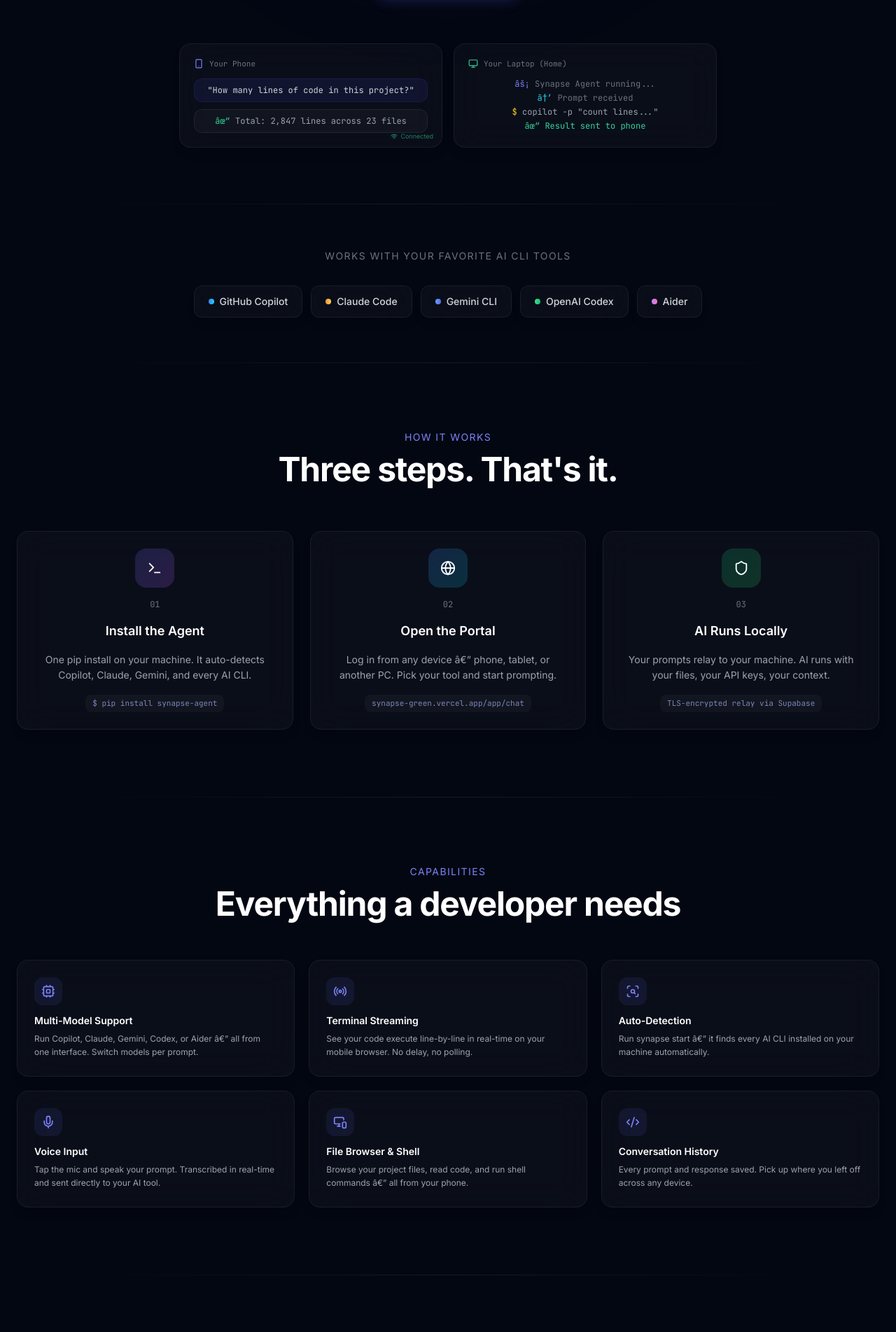
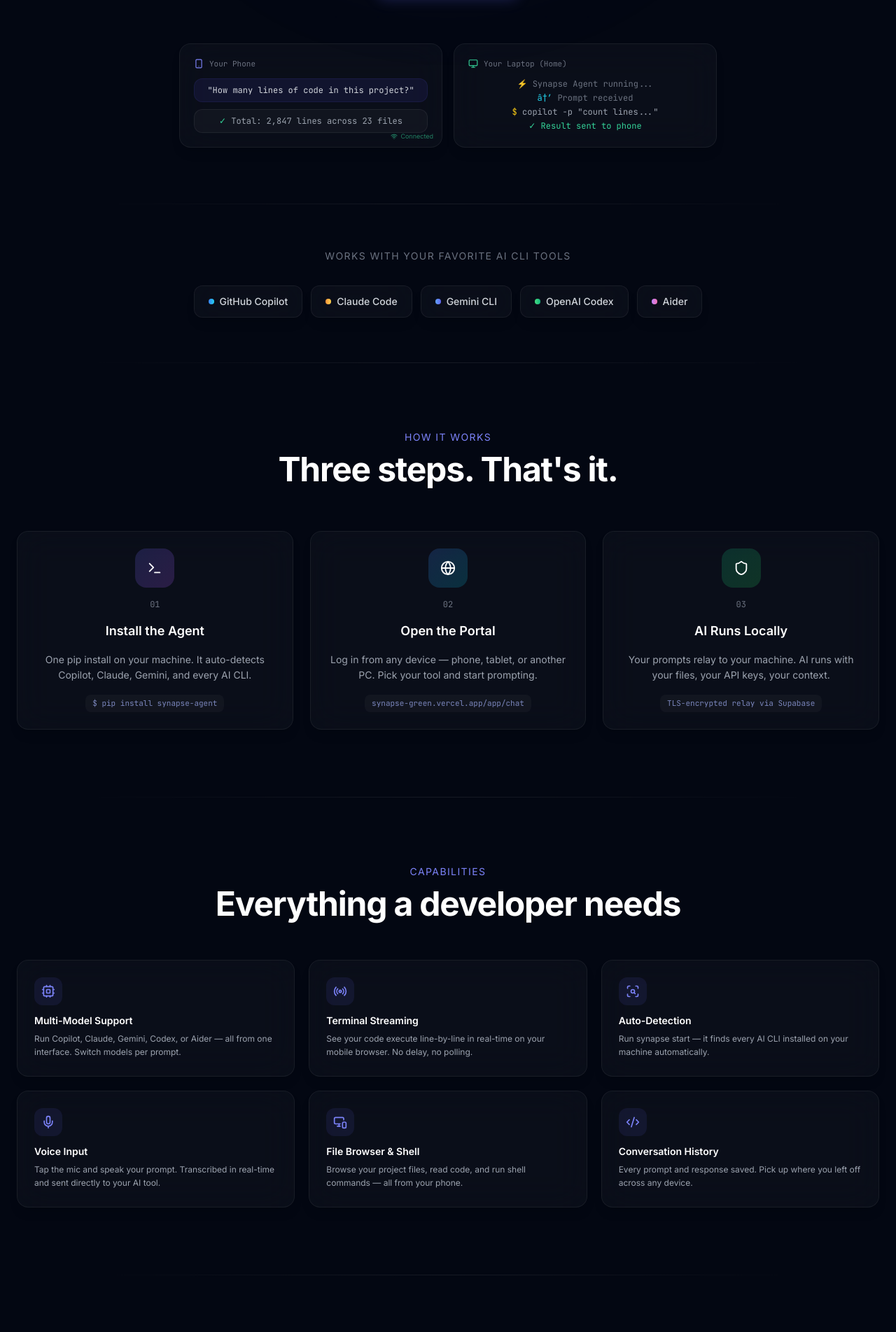
Before and after one commit to sohaillamr/remote-copilot-bridge, a React (Vite) app in the folder web/: page / in a window 1280 px wide. Shown: the part 636-2540 px from the top of the page at 70% size. Built offline with nearby package versions, Linux system fonts and the light colour scheme; no server answers.

Commit message:
fix: resolve mojibake characters globally and add subscription validity dates to profile settings

```diff
--- a/web/src/layouts/AppLayout.tsx
+++ b/web/src/layouts/AppLayout.tsx
@@ -106,7 +106,7 @@ export default function AppLayout() {
         Skip to main content
       </a>
       <div className="flex h-screen bg-[#09090b]">
-        {/* Desktop Sidebar â€” always visible at md+ */}
+        {/* Desktop Sidebar — always visible at md+ */}
         <motion.aside
           initial={{ x: -20, opacity: 0 }}
           animate={{ x: 0, opacity: 1 }}
@@ -116,7 +116,7 @@ export default function AppLayout() {
           {sidebarInner}
         </motion.aside>
 
-        {/* Mobile overlay + drawer â€” keyed motion elements, no Fragment wrapper */}
+        {/* Mobile overlay + drawer — keyed motion elements, no Fragment wrapper */}
         <AnimatePresence>
           {sidebarOpen && (
             <motion.div
--- a/web/src/pages/Guide.tsx
+++ b/web/src/pages/Guide.tsx
@@ -104,7 +104,7 @@ export default function Guide() {
                   </div>
                   <div className="terminal-body space-y-1">
                     <p><span className="text-emerald-400">$</span> <span className="text-gray-300">synapse start</span></p>
-                    <p className="text-cyan-400/80">âš¡ Synapse Agent connected and relaying to cloud</p>
+                    <p className="text-cyan-400/80">⚡ Synapse Agent connected and relaying to cloud</p>
                   </div>
                 </div>
               </div>
--- a/web/src/pages/Landing.tsx
+++ b/web/src/pages/Landing.tsx
@@ -24,7 +24,7 @@ const capabilities = [
   {
     icon: Cpu,
     title: 'Multi-Model Support',
-    desc: 'Run Copilot, Claude, Gemini, Codex, or Aider â€” all from one interface. Switch models per prompt.',
+    desc: 'Run Copilot, Claude, Gemini, Codex, or Aider — all from one interface. Switch models per prompt.',
   },
   {
     icon: Radio,
@@ -34,7 +34,7 @@ const capabilities = [
   {
     icon: ScanSearch,
     title: 'Auto-Detection',
-    desc: 'Run synapse start â€” it finds every AI CLI installed on your machine automatically.',
+    desc: 'Run synapse start — it finds every AI CLI installed on your machine automatically.',
   },
   {
     icon: Mic,
@@ -44,7 +44,7 @@ const capabilities = [
   {
     icon: MonitorSmartphone,
     title: 'File Browser & Shell',
-    desc: 'Browse your project files, read code, and run shell commands â€” all from your phone.',
+    desc: 'Browse your project files, read code, and run shell commands — all from your phone.',
   },
   {
     icon: Code2,
@@ -64,7 +64,7 @@ const steps = [
   {
     icon: Globe,
     title: 'Open the Portal',
-    desc: 'Log in from any device â€” phone, tablet, or another PC. Pick your tool and start prompting.',
+    desc: 'Log in from any device — phone, tablet, or another PC. Pick your tool and start prompting.',
     gradient: 'from-blue-500/20 to-cyan-500/20',
     code: 'synapse-green.vercel.app/app/chat',
   },
@@ -84,11 +84,11 @@ const useCases = [
   },
   {
     title: 'Voice-First Workflow',
-    desc: 'Speak your prompt while cooking â€” your laptop executes the code. No keyboard needed, just your voice and your AI tools.',
+    desc: 'Speak your prompt while cooking — your laptop executes the code. No keyboard needed, just your voice and your AI tools.',
   },
   {
     title: 'Zero Trust Security',
-    desc: 'Your agent runs locally and nothing leaves your machine. Fully encrypted relay â€” we never see your code.',
+    desc: 'Your agent runs locally and nothing leaves your machine. Fully encrypted relay — we never see your code.',
   },
 ]
 
@@ -151,7 +151,7 @@ function DemoAnimation() {
             className="bg-white/[0.03] border border-white/[0.06] rounded-xl px-3 py-2"
           >
             <p className="text-xs text-gray-400 font-mono">
-              <span className="text-emerald-400">âœ“</span> Total: 2,847 lines across 23 files
+              <span className="text-emerald-400">✓</span> Total: 2,847 lines across 23 files
             </p>
           </motion.div>
         </div>
@@ -178,7 +178,7 @@ function DemoAnimation() {
             transition={{ delay: 0.5 }}
             className="text-gray-500"
           >
-            <span className="text-synapse-400">âš¡</span> Synapse Agent running...
+            <span className="text-synapse-400">⚡</span> Synapse Agent running...
           </motion.p>
           <motion.p
             initial={{ opacity: 0 }}
@@ -202,7 +202,7 @@ function DemoAnimation() {
             transition={{ delay: 1.5 }}
             className="text-emerald-400"
           >
-            âœ“ Result sent to phone
+            ✓ Result sent to phone
           </motion.p>
         </div>
       </div>
@@ -275,7 +275,7 @@ function PricingSection() {
                       <span className="text-gray-500">/{yearly ? 'year' : 'month'}</span>
                     </div>
                     <p className="text-xs text-gray-500 mt-2">
-                      {yearly ? '2,400 EGP/year â€¢ save 600 EGP' : '250 EGP/month'}
+                      {yearly ? '2,400 EGP/year • save 600 EGP' : '250 EGP/month'}
                     </p>
                   </motion.div>
                 </AnimatePresence>
@@ -342,7 +342,7 @@ function PricingSection() {
                       <span className="text-gray-500">/{yearly ? 'year' : 'month'}</span>
                     </div>
                     <p className="text-xs text-gray-500 mt-2">
-                      {yearly ? '1,920 EGP/year â€¢ save 480 EGP' : '200 EGP/month â€¢ .edu required'}
+                      {yearly ? '1,920 EGP/year • save 480 EGP' : '200 EGP/month • .edu required'}
                     </p>
                   </motion.div>
                 </AnimatePresence>
@@ -390,7 +390,7 @@ export default function LandingPage() {
     <div className="relative min-h-screen overflow-hidden">
       <GridBackground />
 
-      {/* â”€â”€â”€ Navbar (simplified â€” logo + single CTA) â”€â”€â”€ */}
+      {/* â”€â”€â”€ Navbar (simplified — logo + single CTA) â”€â”€â”€ */}
       <motion.nav
         initial={{ y: -20, opacity: 0 }}
         animate={{ y: 0, opacity: 1 }}
@@ -556,7 +556,7 @@ export default function LandingPage() {
             <p className="text-sm text-synapse-400 uppercase tracking-widest mb-3">Built for Developers, by Developers</p>
             <h2 className="text-2xl sm:text-3xl md:text-5xl font-bold tracking-tight">Security you can trust</h2>
             <p className="text-gray-400 text-sm sm:text-base mt-4 max-w-2xl mx-auto">
-              Your code never leaves your machine. We relay prompts â€” nothing more.
+              Your code never leaves your machine. We relay prompts — nothing more.
             </p>
           </div>
         </FadeIn>
--- a/web/src/pages/admin/AdminRevenue.tsx
+++ b/web/src/pages/admin/AdminRevenue.tsx
@@ -57,7 +57,7 @@ export default function AdminRevenue() {
 
   const currentMrr = mrr.length > 0 ? mrr[mrr.length - 1].mrr : 0
   const prevMrr = mrr.length > 1 ? mrr[mrr.length - 2].mrr : 0
-  const mrrGrowth = prevMrr > 0 ? ((currentMrr - prevMrr) / prevMrr * 100).toFixed(1) : 'â€”'
+  const mrrGrowth = prevMrr > 0 ? ((currentMrr - prevMrr) / prevMrr * 100).toFixed(1) : '—'
 
   return (
     <div className="space-y-8">
@@ -202,7 +202,7 @@ export default function AdminRevenue() {
                     </td>
                     <td className="py-2 text-gray-400">
                       {ev.payload?.data?.attributes?.total_formatted ||
-                       ev.payload?.amount_cents ? `${(ev.payload.amount_cents / 100).toFixed(2)} EGP` : 'â€”'}
+                       ev.payload?.amount_cents ? `${(ev.payload.amount_cents / 100).toFixed(2)} EGP` : '—'}
                     </td>
                     <td className="py-2 text-gray-400">{new Date(ev.created_at).toLocaleString()}</td>
                   </tr>
```
Also changed, not shown: web/src/pages/app/Settings.tsx (+22 -8 lines).
